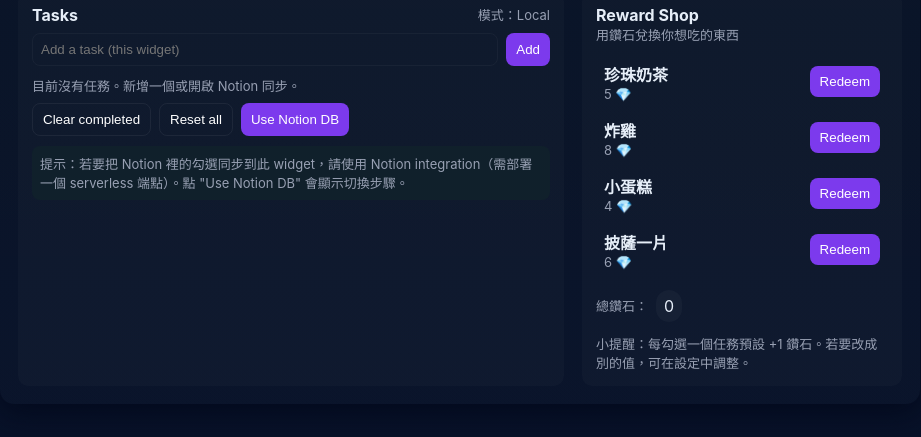
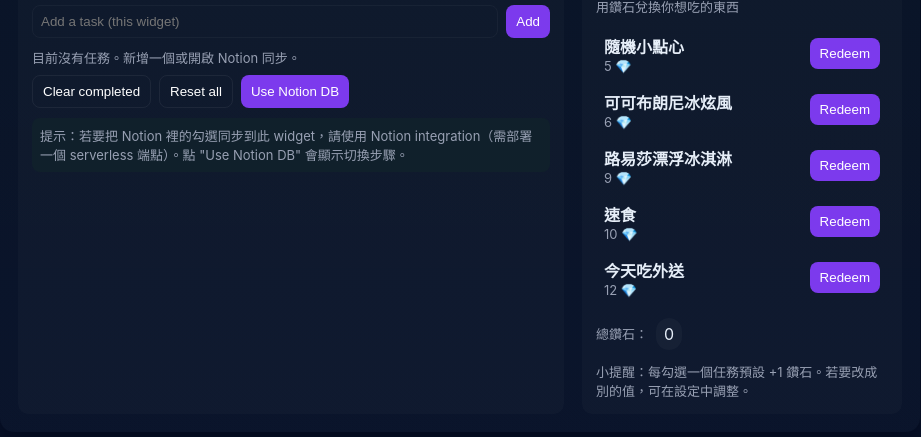
Before and after one commit to Chilululu/Notion-widgets, a plain HTML site: page index.html in a window 1280 px wide. Shown: the part 243-680 px from the top of the page, without its empty margins (180-1101 px from the left). Drawn offline with Linux system fonts and the light colour scheme.

Commit message:
Update index.html

```diff
--- a/index.html
+++ b/index.html
@@ -255,10 +255,11 @@ Security note: If you use Notion API, store your NOTION_TOKEN on the server (ser
       Shop
     *********************/
     const shopItems = [
-      {id:'s1', name:'珍珠奶茶', cost:5},
-      {id:'s2', name:'炸雞', cost:8},
-      {id:'s3', name:'小蛋糕', cost:4},
-      {id:'s4', name:'披薩一片', cost:6}
+      {id:'s1', name:'隨機小點心', cost:5},
+      {id:'s2', name:'可可布朗尼冰炫風', cost:6},
+      {id:'s3', name:'路易莎漂浮冰淇淋', cost:9},
+      {id:'s4', name:'速食', cost:10},
+      {id:'s5', name:'今天吃外送', cost:12}
     ];
 
     function renderShop(){
```
